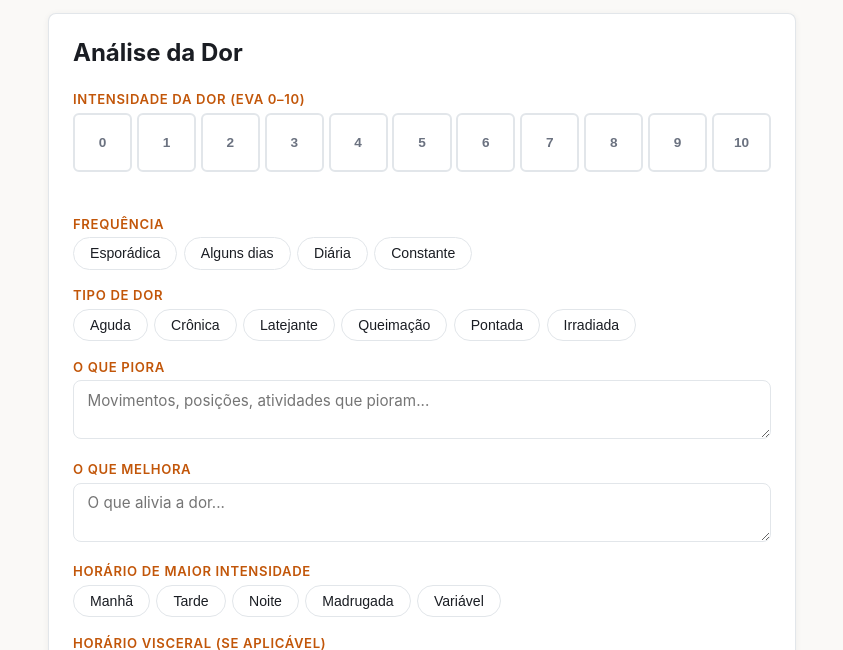
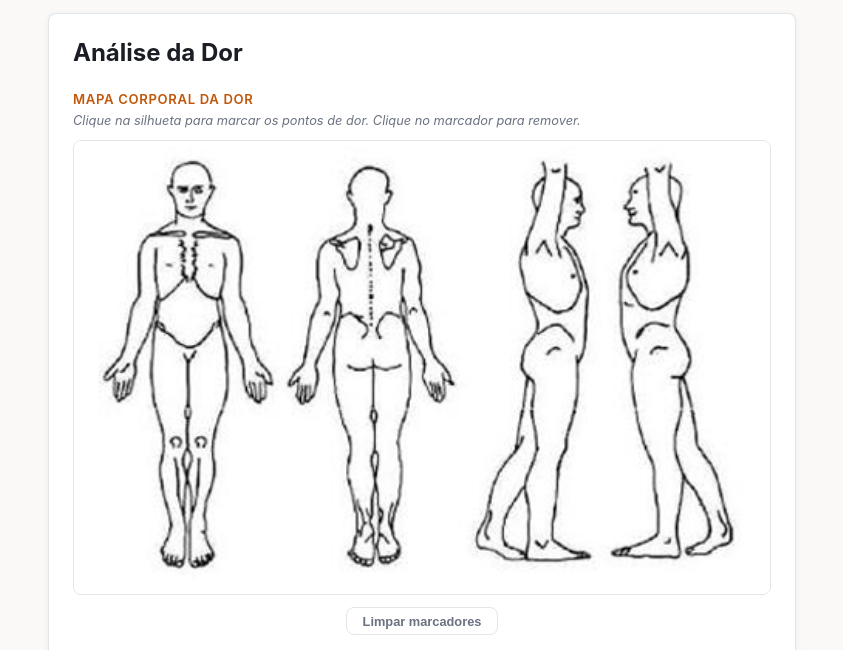
Before and after one commit to angapilates/anga-avaliacao, a plain HTML site: page index.html in a window 1280 px wide. Both pictures are taken after a click on the button "Próximo →". Shown: the part 122-772 px from the top of the page, without its empty margins (218-1061 px from the left). Drawn offline with Linux system fonts and the light colour scheme.

Commit message:
Seção 2: mapa corporal interativo com imagem clínica e overlay SVG
Adiciona campo 'Mapa corporal da dor' na seção 2, antes da escala EVA.
Usa assets/Capturar.PNG (4 vistas anatômicas clínicas) como fundo.
SVG overlay transparente captura cliques e posiciona marcadores em %,
mantendo posição relativa em qualquer tamanho de tela.
Clicar na imagem marca ponto terracota #c25609; clicar no ponto remove.
Botão 'Limpar marcadores' remove todos os pontos de uma vez.

Co-Authored-By: Claude Sonnet 4.6 <noreply@anthropic.com>

```diff
--- a/app.js
+++ b/app.js
@@ -72,6 +72,33 @@ document.getElementById('horarioVisceral').addEventListener('change', function (
     card.style.display = 'none';
   }
 });
+
+// ── Body map overlay ──────────────────────────────────────────
+const svgOverlay = document.getElementById('svgMapaCorporal');
+if (svgOverlay) {
+  svgOverlay.addEventListener('click', e => {
+    if (e.target.classList.contains('body-marker')) {
+      e.target.remove();
+      return;
+    }
+    const rect = svgOverlay.getBoundingClientRect();
+    const x = ((e.clientX - rect.left) / rect.width * 100).toFixed(1);
+    const y = ((e.clientY - rect.top) / rect.height * 100).toFixed(1);
+    const dot = document.createElementNS('http://www.w3.org/2000/svg', 'circle');
+    dot.setAttribute('cx', x + '%');
+    dot.setAttribute('cy', y + '%');
+    dot.setAttribute('r', '6');
+    dot.setAttribute('fill', '#c25609');
+    dot.setAttribute('stroke', '#fff');
+    dot.setAttribute('stroke-width', '1.5');
+    dot.classList.add('body-marker');
+    svgOverlay.appendChild(dot);
+  });
+}
+
+function limparMapaCorporal() {
+  document.querySelectorAll('.body-marker').forEach(m => m.remove());
+}
 
 // ── Toggle buttons (single-select per group) ─────────────────
 document.addEventListener('click', e => {
--- a/index.html
+++ b/index.html
@@ -123,6 +123,16 @@
       <!-- SEÇÃO 2: ANÁLISE DA DOR -->
       <section class="form-section" id="section2">
         <h2>Análise da Dor</h2>
+
+        <div class="field-group">
+          <label>Mapa corporal da dor</label>
+          <p class="body-map-hint">Clique na silhueta para marcar os pontos de dor. Clique no marcador para remover.</p>
+          <div class="body-map-container">
+            <img src="assets/Capturar.PNG" class="body-map-img" alt="Mapa corporal — anterior, posterior, lateral direita e esquerda"/>
+            <svg class="body-map-overlay" id="svgMapaCorporal" xmlns="http://www.w3.org/2000/svg"></svg>
+          </div>
+          <button type="button" class="body-map-clear" onclick="limparMapaCorporal()">Limpar marcadores</button>
+        </div>
 
         <div class="field-group">
           <label>Intensidade da dor (EVA 0–10)</label>
--- a/style.css
+++ b/style.css
@@ -326,6 +326,56 @@ textarea { resize: vertical; }
   min-height: 1.2em;
 }
 
+/* BODY MAP */
+.body-map-hint {
+  font-size: 0.8rem;
+  color: var(--text-muted);
+  margin: 0 0 0.75rem;
+  font-style: italic;
+}
+.body-map-container {
+  position: relative;
+  width: 100%;
+  background: #fff;
+  border: 1px solid var(--border);
+  border-radius: var(--radius);
+  overflow: hidden;
+  margin-top: 0.25rem;
+}
+.body-map-img {
+  width: 100%;
+  height: auto;
+  display: block;
+}
+.body-map-overlay {
+  position: absolute;
+  top: 0;
+  left: 0;
+  width: 100%;
+  height: 100%;
+  cursor: crosshair;
+}
+.body-marker {
+  cursor: pointer;
+}
+.body-map-clear {
+  display: block;
+  margin: 0.75rem auto 0;
+  padding: 0.35rem 1rem;
+  background: #fff;
+  border: 1.5px solid var(--border);
+  border-radius: var(--radius);
+  font-size: 0.8rem;
+  font-weight: 600;
+  color: var(--text-muted);
+  cursor: pointer;
+  transition: border-color 0.15s, color 0.15s;
+}
+.body-map-clear:hover {
+  border-color: var(--accent);
+  color: var(--accent);
+}
+
 /* VISCERAL CARD */
 .visceral-card {
   margin-top: 0.6rem;
```
Also changed, not shown: assets/Capturar.PNG (added).
